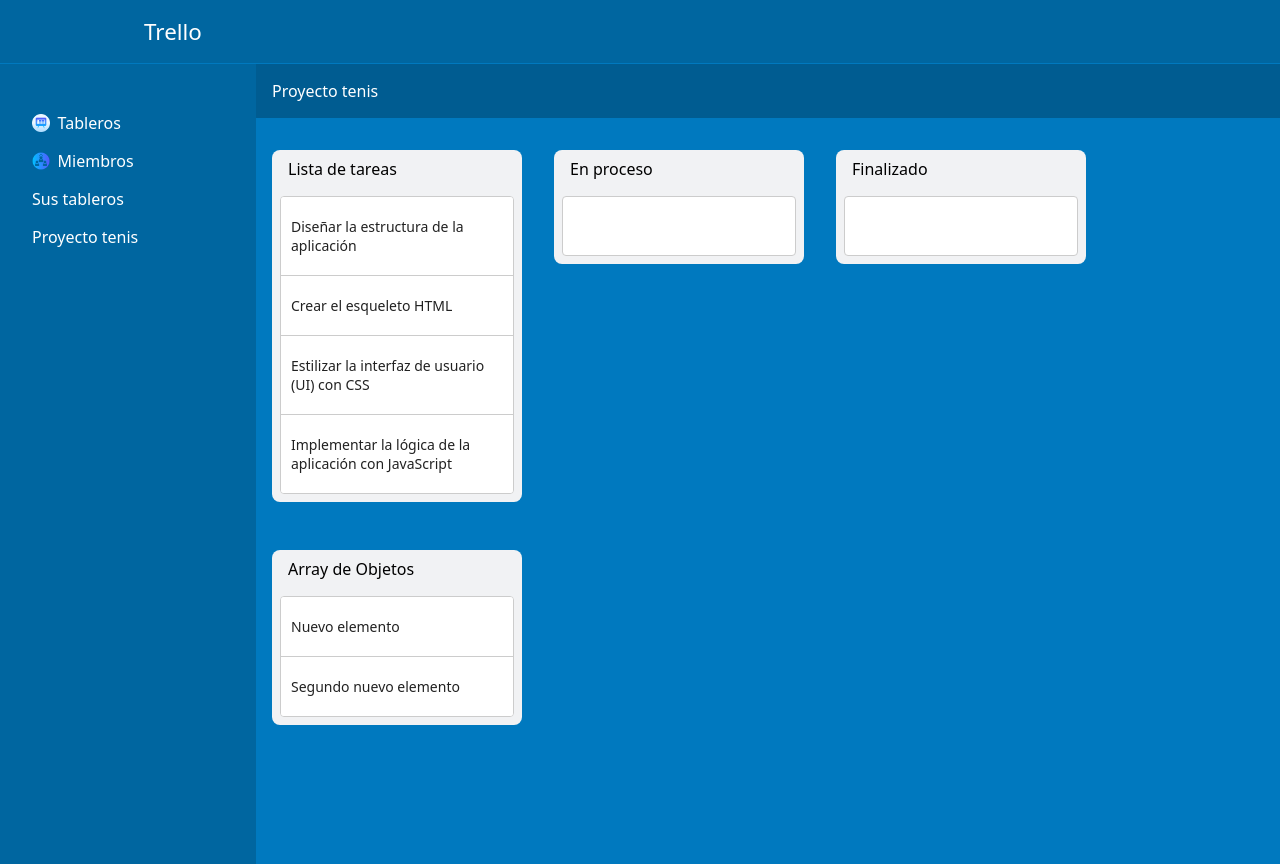
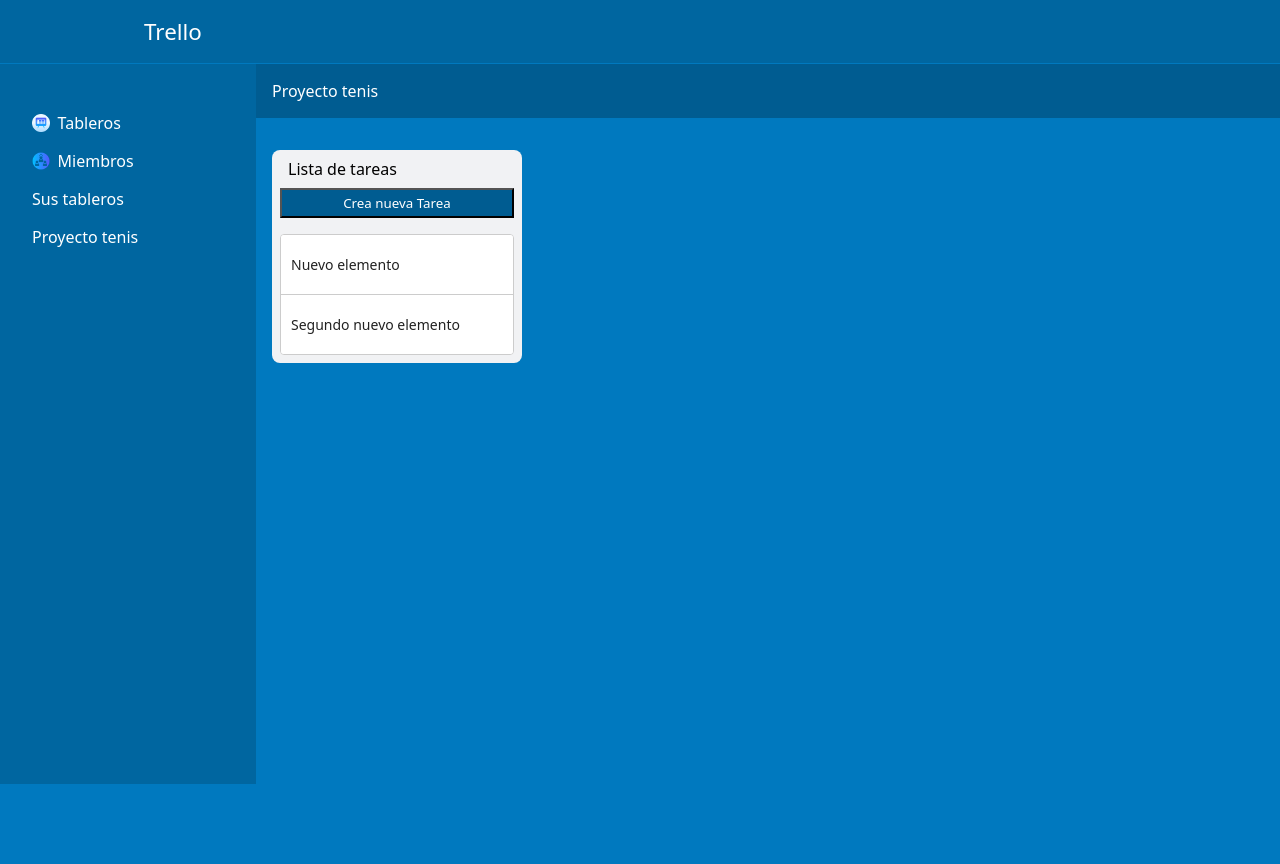
Before and after one commit to ismaeleamsi83/trello, an Angular app: page / in a window 1280 px wide. After the commit the page ends 800 px from the top, so only its background shows below. Built offline with nearby package versions, Linux system fonts and the light colour scheme.

Commit message:
guarda bien las tareas y crea bien las nuevas tareas en la lista

```diff
--- a/src/app/aside/aside.component.html
+++ b/src/app/aside/aside.component.html
@@ -1,4 +1,4 @@
-<aside style="float: left;height: 100vh;width: 20%;background-color: #0066A0; margin-top: 1px; padding: 3rem 2rem;">
+<aside style="float: left;height:90vh;width: 20%;background-color: #0066A0; margin-top: 1px; padding: 3rem 2rem;">
     <ul style="list-style: none; display: flex; flex-direction: column; gap: 1rem; color: white">
         <li style="display: flex; align-items: center; gap: 0.5rem">
             <img src="../../assets/images/icon-tablero.png" alt="" style="height: 1.1rem;">
--- a/src/app/body/body.component.html
+++ b/src/app/body/body.component.html
@@ -3,69 +3,25 @@
 </div>
 <div >
 
-    <div class="example-container">
-        <span style="margin-left: 0.5rem;">Lista de tareas</span>
-
-        <div
-          cdkDropList
-          #todoList="cdkDropList"
-          [cdkDropListData]="todo"
-          [cdkDropListConnectedTo]="[processList, doneList]"
-          class="example-list"
-          (cdkDropListDropped)="drop($event)">
-          @for (item of todo; track $index) {
-            <div (click)="editTask(item)" class="example-box" cdkDrag>{{item}}</div>
-          }
-        </div>
-    </div>
-
-    <div class="example-container">
-        <span style="margin-left: 0.5rem;">En proceso</span>
-
-        <div
-          cdkDropList
-          #processList="cdkDropList"
-          [cdkDropListData]="process"
-          [cdkDropListConnectedTo]="[todoList, doneList]"
-          class="example-list"
-          (cdkDropListDropped)="drop($event)">
-          @for (item of process; track item) {
-            <div class="example-box" cdkDrag>{{item}}</div>
-          }
-        </div>
-    </div>
-
-    <div class="example-container">
-        <span style="margin-left: 0.5rem;">Finalizado</span>
-
-        <div
-          cdkDropList
-          #doneList="cdkDropList"
-          [cdkDropListData]="done"
-          [cdkDropListConnectedTo]="[processList, todoList]"
-          class="example-list"
-          (cdkDropListDropped)="drop($event)">
-          @for (item of done; track item) {
-            <div class="example-box" cdkDrag>{{item}}</div>
-          }
-        </div>
-    </div>
-
 
     <!-- Probar con array  de objetos -->
 
     <div class="example-container">
-      <span style="margin-left: 0.5rem;">Array de Objetos</span>
+      <span style="margin-left: 0.5rem;">Lista de tareas</span>
 
+      <div>
+        <button (click)="newTask()" style="cursor: pointer; background-color: #005C91; padding: 4px 1rem; color: white; width: 100%; margin-top: 8px;"><span>Crea nueva Tarea</span></button>
+      </div>
       <div
         cdkDropList
         #newList="cdkDropList"
         [cdkDropListData]="newArrayList"
-        [cdkDropListConnectedTo]="[processList, todoList]"
+        [cdkDropListConnectedTo]="[]"
         class="example-list"
         (cdkDropListDropped)="drop($event)">
         @for (item of newArrayList; track item) {
           <div (click)="editTask(item)" class="example-box" cdkDrag>{{item.name}}</div>
+
         }
       </div>
   </div>
@@ -77,13 +33,13 @@
 
         <button (click)="closeTask()" style="background-color: transparent;cursor: pointer;position: absolute;top:8px; right: 12px; border: none; font-size: 1.2rem;">X</button>
         <span style="margin-top: 2rem;">Título</span>
-        <input type="text" [(ngModel)]="editTaskSelect.name" style="width: 100%; padding: 4px;">
+        <input type="text" [(ngModel)]="editName" style="width: 100%; padding: 4px;">
         <br>
         <span>Descripción</span>
-        <textarea [(ngModel)]="editTaskSelect.description"  name="description" id="" cols="30" rows="10" style="padding: 4px;"></textarea>
+        <textarea [(ngModel)]="editDescription"  name="description" id="" cols="30" rows="10" style="padding: 4px;"></textarea>
         <br>
         <div style="width: auto;">
-          <button style="cursor: pointer;display: inline-block; padding: 0.2rem 2rem;background-color: #005C91;color:white" (click)="saveTask(editTaskSelect)">Guardar</button>
+          <button class="button-save-task" (click)="saveTask()"><span>Guardar</span></button>
         </div>
 
     </div>
--- a/src/app/body/body.component.scss
+++ b/src/app/body/body.component.scss
@@ -77,3 +77,40 @@
     display: block;
 
   }
+
+
+
+
+
+  .button-save-task{
+    cursor: pointer;
+    display: inline-flex;
+    padding: 0.2rem 2rem;
+    background-color: #005C91;
+    color:white;
+    position: relative;
+    overflow: hidden;
+    transition: 1.4 ease all;
+  }
+
+  .button-save-task span{
+    position: relative;
+    z-index: 2;
+  }
+
+  .button-save-task::after {
+    content: " ";
+    width: 100%;
+    height: 100%;
+    background-color: rgb(97, 184, 184);
+    z-index: 1;
+    position: absolute;
+    top: 0;
+    left: -100%;
+    transition: 0.4s ease all;
+  }
+
+  .button-save-task:hover::after {
+    left: 0;
+    opacity: 0.5;
+  }
--- a/src/app/body/body.component.ts
+++ b/src/app/body/body.component.ts
@@ -17,7 +17,11 @@
     { id:1 , name:"Nuevo elemento", description: "descripcion del primero elemento" },
     { id:2 , name:"Segundo nuevo elemento", description: "descripcion del segundo elemento" }
   ];
-  editTaskSelect: any = [{}];
+
+  editId: any;
+  editName: any;
+  editDescription: any;
+
 
   process : any = [];
 
@@ -51,7 +55,10 @@
     console.log("editando tarea: ",  editTask);
     this.showElementTask.nativeElement.classList.remove('hideTask');
     this.showElementTask.nativeElement.classList.add('showTask');
-    this.editTaskSelect=editTask;
+
+    this.editId = editTask.id;
+    this.editName = editTask.name;
+    this.editDescription = editTask.description;
   }
 
   closeTask(){
@@ -60,15 +67,24 @@
     this.showElementTask.nativeElement.classList.add('hideTask');
   }
 
-  saveTask(task: any){
-    console.log(task);
+  saveTask(){
     this.newArrayList.map((e:any)=>{
-      if(e.id == this.editTaskSelect.id ){
-          e.name = task.name;
-          e.description = task.description;
+      if(e.id == this.editId ){
+          e.name = this.editName;
+          e.description = this.editDescription;
       }
     });
     this.closeTask();
   }
 
+
+  newTask(){
+    console.log("crear nueva tarea");
+    this.newArrayList.push({
+      id: this.newArrayList.length,
+      name: "Nueva Tarea",
+      description:"Descripcion de la nueva tarea"
+    });
+  }
+
 }
```
